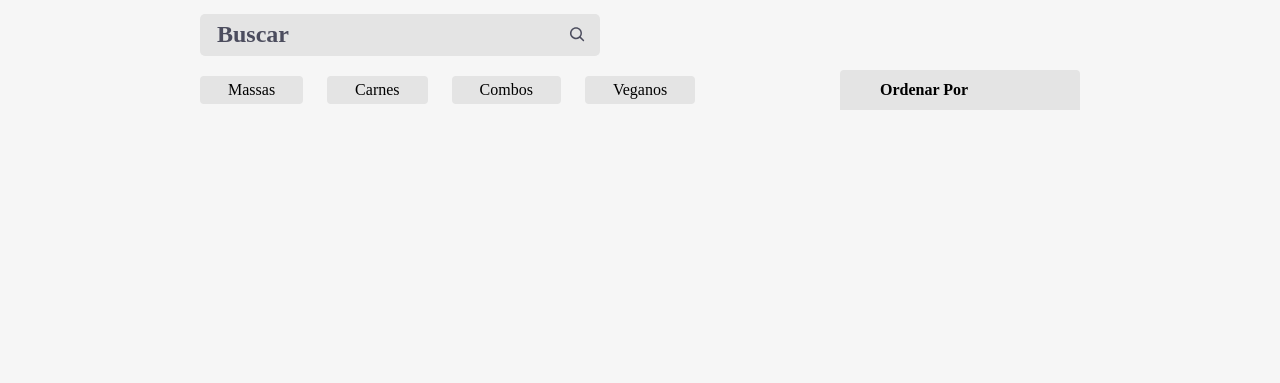
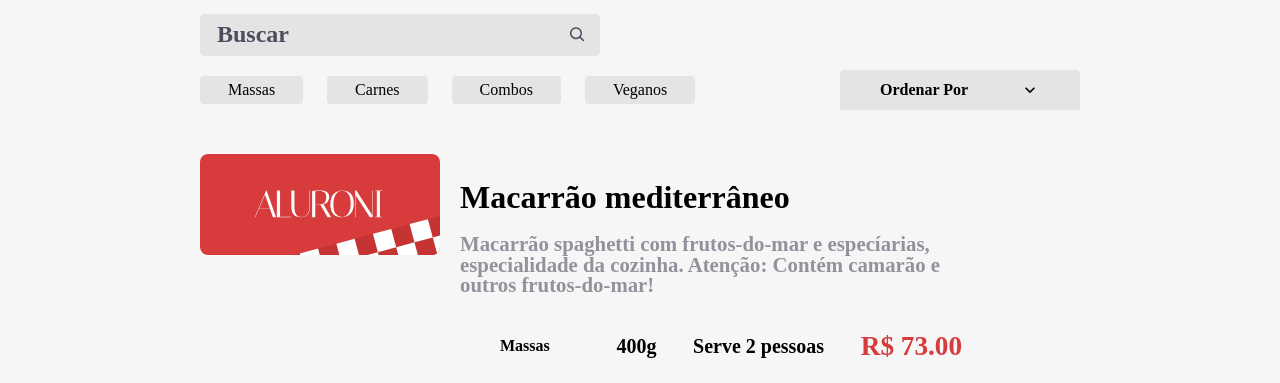
Before and after one commit to MacielDev/MenuRestaurante, a React (Create React App) app in the folder cardapio/aluroni/: page /cardapio in a window 1280 px wide. Shown: the part 569-952 px from the top of the page. Before the commit the page ends 800 px from the top, so only its background shows below. Built offline with nearby package versions, Linux system fonts and the light colour scheme; a web font is replaced by a local one.

Commit message:
Finalizando listagem dos pratos

```diff
--- /dev/null
+++ b/cardapio/aluroni/src/pages/Cardapio/Itens/Item/Item.module.scss
@@ -0,0 +1,102 @@
+@import "styles/variaveis";
+@import "styles/breakpoints";
+
+$massas: #d73b3b;
+$carnes: #30201e;
+$combos: #e6c864;
+$veganos: #80aa40;
+
+.item {
+  display: flex;
+  flex-wrap: wrap;
+  width: 90%;
+  &__imagem {
+    min-width: 240px;
+    @media (max-width: $desktop_xsm) {
+      width: 100%;
+    }
+    img {
+      border-radius: 8px;
+      width: 100%;
+    }
+  }
+  &__descricao {
+    display: flex;
+    flex: 1;
+    flex-direction: column;
+    flex-wrap: wrap;
+    justify-content: space-around;
+    padding: 0 20px;
+    @media (max-width: $desktop_xsm) {
+      flex-direction: row;
+      margin-top: 20px;
+      padding: 0;
+    }
+  }
+  &__titulo {
+    h2 {
+      font-size: 2rem;
+      font-weight: bold;
+      margin-bottom: 20px;
+    }
+    p {
+      color: $dark-grey;
+      font-size: 1.3rem;
+      font-weight: 600;
+      max-width: 600px;
+      margin-bottom: 20px;
+    }
+  }
+  &__tags {
+    display: flex;
+    flex-wrap: wrap;
+    justify-content: space-between;
+    margin-bottom: 20px;
+    max-width: 700px;
+    @media (max-width: $desktop_xsm) {
+      justify-content: flex-end;
+    }
+    @media (max-width: $mobile) {
+      justify-content: flex-start;
+    }
+    > div {
+      margin: 10px;
+    }
+  }
+  &__tipo {
+    align-items: center;
+    border-radius: 2px;
+    display: flex;
+    font-weight: bold;
+    height: 40px;
+    justify-content: center;
+    padding: 10px 30px;
+    &__massas {
+      background-color: $massas;
+      color: white;
+    }
+    &__carnes {
+      background-color: $carnes;
+      color: white;
+    }
+    &__combos {
+      background-color: $combos;
+    }
+    &__veganos {
+      background-color: $veganos;
+    }
+  }
+  &__porcao,
+  &__qtdpessoas,
+  &__valor {
+    align-items: center;
+    display: flex;
+    font-size: 1.25rem;
+    font-weight: bold;
+    justify-content: center;
+  }
+  &__valor {
+    color: $red;
+    font-size: 1.7rem;
+  }
+}
--- /dev/null
+++ b/cardapio/aluroni/src/pages/Cardapio/Itens/Item/index.tsx
@@ -0,0 +1,36 @@
+import styles from './Item.module.scss';
+import logo from 'assets/logo.svg';
+import cardapio from '../itens.json';
+
+type Props = typeof cardapio[0];
+
+export default function Item(props : Props){
+  const {title,description,category,size,serving, price} = props;
+    return (
+        <div className={styles.item}>
+            <div className={styles.item__imagem}>
+                <img src={logo} alt={title}/>
+            </div>
+            <div className={styles.item__descricao}>
+                <div className={styles.item__titulo}>
+                    <h2>{title}</h2>
+                    <p>{description}</p>
+                </div>
+                <div className={styles.item__tags}>
+                  <div className={styles.item__tipo}>
+                    {category.label}
+                  </div>
+                  <div className={styles.item__porcao}>
+                    {size}g
+                  </div>
+                  <div className={styles.item__qtdpessoas}>
+                    Serve {serving} {serving ==1 ? "pessoa" : "pessoas"}
+                  </div>
+                  <div className={styles.item__valor}>
+                     R$ {price.toFixed(2)}
+                  </div>
+                </div>
+            </div>
+        </div>
+    )
+}
--- /dev/null
+++ b/cardapio/aluroni/src/pages/Cardapio/Itens/Itens.module.scss
@@ -0,0 +1,7 @@
+.itens {
+    display: flex;
+    flex-direction: column;
+    flex-wrap: wrap;
+    gap: 40px;
+    width: 100%;
+  }
--- /dev/null
+++ b/cardapio/aluroni/src/pages/Cardapio/Itens/index.tsx
@@ -0,0 +1,19 @@
+import itens from './itens.json';
+import Item from './Item';
+import styles from './Itens.module.scss';
+
+export default function Itens(){
+    return (
+        <div className={styles.itens}>
+            {
+                itens.map(item => (
+                        <div>
+                            <Item
+                                key={item.id}
+                                {...item}
+                            />
+                        </div>
+                ))}
+        </div>
+    )
+}
--- /dev/null
+++ b/cardapio/aluroni/src/pages/Cardapio/Itens/itens.json
@@ -0,0 +1,119 @@
+[
+  {
+    "title": "Macarrão mediterrâneo",
+    "description": "Macarrão spaghetti com frutos-do-mar e especíarias, especialidade da cozinha. Atenção: Contém camarão e outros frutos-do-mar!",
+    "photo": "/assets/pratos/macarrao_mediterraneo.png",
+    "size": 400,
+    "serving": 2,
+    "price": 73.0,
+    "id": 1,
+    "category": {
+      "id": 1,
+      "label": "Massas"
+    }
+  },
+  {
+    "title": "Macarrão da casa",
+    "description": "Macarrão com frutos-do-mar e especíarias, especialidade da cozinha. Atenção: Contém camarão e outros frutos-do-mar!",
+    "photo": "/assets/pratos/macarrao_da_casa.png",
+    "size": 400,
+    "serving": 2,
+    "price": 54.0,
+    "id": 2,
+    "category": {
+      "id": 1,
+      "label": "Massas"
+    }
+  },
+  {
+    "title": "Macarrão com chilli",
+    "description": "Macarrão fetuccine com molho de chilli e especiárias.",
+    "photo": "/assets/pratos/macarrao_com_chilli.png",
+    "size": 350,
+    "serving": 1,
+    "price": 58.0,
+    "id": 3,
+    "category": {
+      "id": 1,
+      "label": "Massas"
+    }
+  },
+  {
+    "title": "Salada da casa com salmão grelhado",
+    "description": "Salada da casa (alface, rúcula, cenoura) com salmão.",
+    "photo": "/assets/pratos/salada_da_casa.png",
+    "size": 450,
+    "serving": 1,
+    "price": 42.0,
+    "id": 4,
+    "category": {
+      "id": 2,
+      "label": "Carnes"
+    }
+  },
+  {
+    "title": "Bife com batatas",
+    "description": "Bife de boi (150g) na chapa, com batatas fritas. Acompanha arroz e molhos.",
+    "photo": "/assets/pratos/bife_com_batatas.png",
+    "size": 550,
+    "serving": 2,
+    "price": 86.0,
+    "id": 5,
+    "category": {
+      "id": 2,
+      "label": "Carnes"
+    }
+  },
+  {
+    "title": "Picanha picada com legumes e massa",
+    "description": "400g de picanha picada, com legumes grelhados e massa escolhida pelo cliente.",
+    "photo": "/assets/pratos/picanha_picada.png",
+    "size": 850,
+    "serving": 3,
+    "price": 123.0,
+    "id": 6,
+    "category": {
+      "id": 3,
+      "label": "Combos"
+    }
+  },
+  {
+    "title": "Lasagna vegana (carne de soja)",
+    "description": "Lasagna 100% vegana feita com carne de soja e massa especial.",
+    "photo": "/assets/pratos/lasagna_vegana.png",
+    "size": 350,
+    "serving": 1,
+    "price": 45.0,
+    "id": 7,
+    "category": {
+      "id": 4,
+      "label": "Veganos"
+    }
+  },
+  {
+    "title": "Salada especial",
+    "description": "Salada com abacate, manga, alface, grão de bico e muito mais.",
+    "photo": "/assets/pratos/salada_especial.png",
+    "size": 350,
+    "serving": 1,
+    "price": 37.0,
+    "id": 8,
+    "category": {
+      "id": 4,
+      "label": "Veganos"
+    }
+  },
+  {
+    "title": "Almôndegas",
+    "description": "Porção de almôndegas com sour cream, cebola e tempêros. Acompanha arroz ou massa.",
+    "photo": "/assets/pratos/almondegas.png",
+    "size": 740,
+    "serving": 3,
+    "price": 120.0,
+    "id": 9,
+    "category": {
+      "id": 3,
+      "label": "Combos"
+    }
+  }
+]
--- a/cardapio/aluroni/src/pages/Cardapio/Ordenador/index.tsx
+++ b/cardapio/aluroni/src/pages/Cardapio/Ordenador/index.tsx
@@ -1,15 +1,43 @@
 import styles from './Ordenador.module.scss';
 import opcoes from './opcoes.json';
+import React, { useState } from 'react';
+import classNames from 'classnames';
+import { MdKeyboardArrowUp, MdKeyboardArrowDown } from 'react-icons/md';
 
-export default function (){
+interface Props{
+    ordenador: string;
+    setOrdenador: React.Dispatch<React.SetStateAction<string>>
+}
+
+export default function Ordenador ({ordenador,setOrdenador}:Props){
+
+    const [aberto,setAberto] = useState(false);
+    const nomeOrdenador = ordenador && opcoes.find(opcao => opcao.value === ordenador)?.nome;
+
     return (
-        <button className = {styles.ordenador}>
-            <span>Ordenar Por</span>
-            <div className={styles.ordenador__options}>
+        <button
+            className = {classNames({
+                [styles.ordenador]:true,
+                [styles["ordenador--ativo"]]: ordenador !==""
+            })}
+            onClick={() => setAberto(!aberto)}
+            onBlur={() => setAberto(false)}
+        >
+            <span>{nomeOrdenador || "Ordenar Por"}</span>
+            {aberto ? <MdKeyboardArrowUp size={20} /> : <MdKeyboardArrowDown size={20} /> }
+            <div
+                className={
+                    classNames({
+                        [styles.ordenador__options]: true,
+                        [styles["ordenador__options--ativo"]]: aberto
+                    })}
+            >
                 {opcoes.map(opcao => (
                     <div
+                        className={styles.ordenador__option}
                         key={opcao.value}
-                        className={styles.ordenador__options}>
+                        onClick={() => setOrdenador(opcao.value)}
+                    >
                             {opcao.nome}
                     </div>
                 ))}
--- a/cardapio/aluroni/src/pages/Cardapio/index.tsx
+++ b/cardapio/aluroni/src/pages/Cardapio/index.tsx
@@ -1,14 +1,17 @@
 import styles from './Cardapio.module.scss';
 import {ReactComponent as Logo} from 'assets/logo.svg';
 import Buscador from './Buscador';
-import { useState } from 'react';
+import React, { useState } from 'react';
 import Filtros from './Filtros';
 import Ordenador from './Ordenador';
-
+import Itens from './Itens';
 
 export default function Cardapio(){
+
     const [busca,setBusca] = useState("");
     const [filtro,setFiltro]  = useState<number | null>(null);
+    const [ordenador, setOrdenador] = useState("");
+
     return (
         <main>
             <nav className={styles.menu}>
@@ -28,8 +31,9 @@ export default function Cardapio(){
                     setBusca={setBusca}/>
                 <div className={styles.cardapio__filtros}>
                     <Filtros filtro = {filtro} setFiltro={setFiltro}/>
-                    <Ordenador />
+                    <Ordenador ordenador={ordenador} setOrdenador={setOrdenador}/>
                 </div>
+                <Itens />
             </section>
         </main>
     );
```
